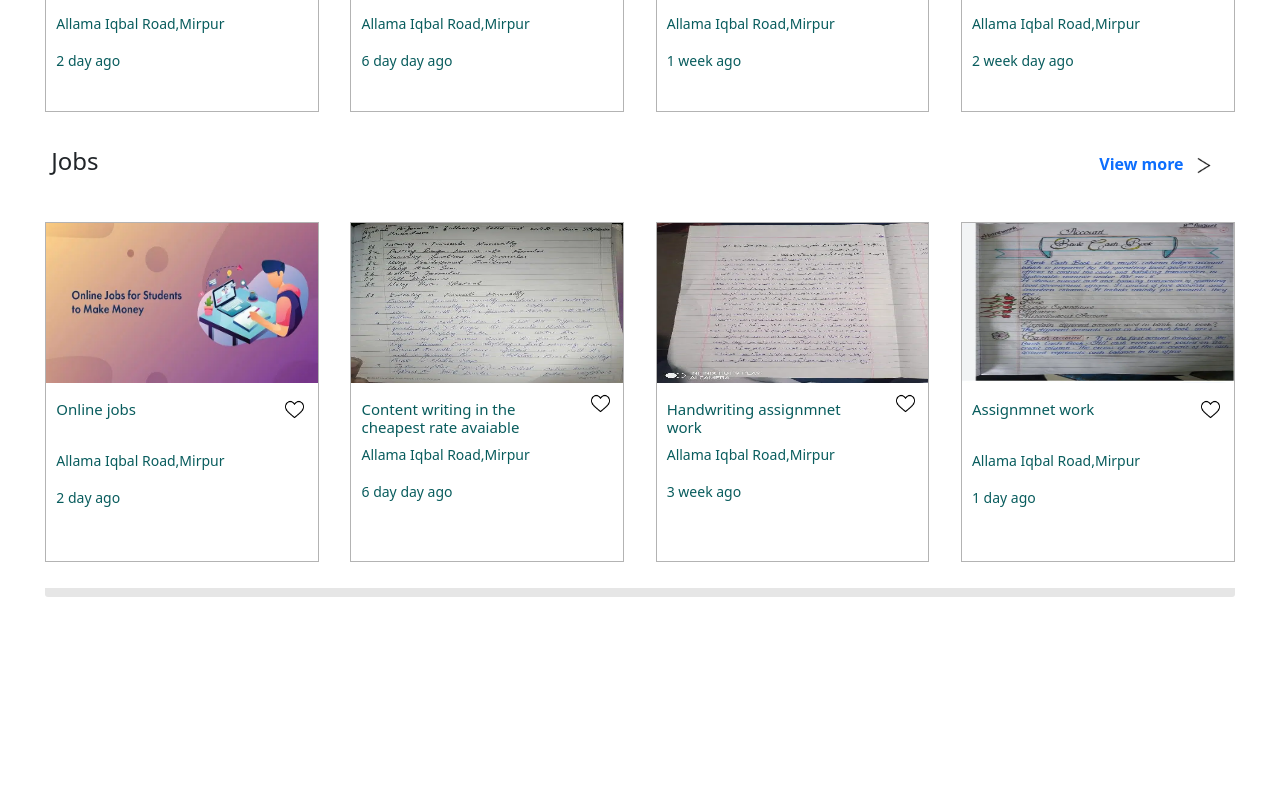
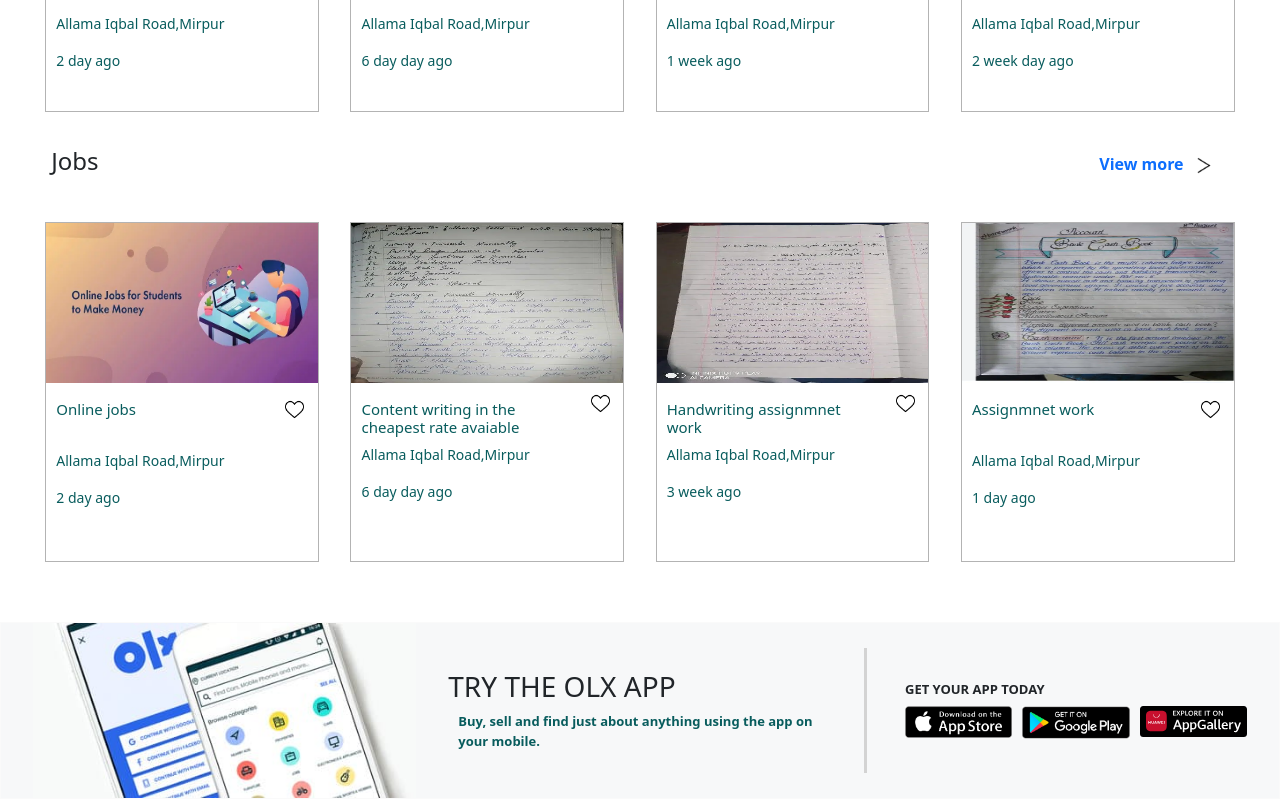
Before and after one commit to Muhammadtalalliaquat/olx-web-page-Ul-design, a plain HTML site: page imdex.html in a window 1280 px wide. Shown: the part 2420-3219 px from the top of the page. Before the commit the page ends 3017 px from the top, so only its background shows below. Drawn offline with nearby package versions, Linux system fonts and the light colour scheme.

Commit message:
create the footer-container

```diff
--- a/imdex.html
+++ b/imdex.html
@@ -459,7 +459,7 @@
   </a>
 </div>
 
-<div class="card-container">
+<div class="card-container borders-bottom">
   <div>
       <img class="card-img" src="images/job-pic1.jpeg" alt="job-pic" />
       <h3>Online jobs</h3>
@@ -493,6 +493,35 @@
 </div>
      <!-- Cards container eneded -->
 
+     <!-- footer box started -->
+
+      <div class="footer-container">
+           <div>
+               <img src="images/footer-img.jpg" class="foot-img" alt="footer-img" />
+           </div>
+           <div class="d-flex flex-column justify-content-center pt-3">
+               <h2 class="fs-3">TRY THE OLX APP</h2>
+               <p class="fw-bold">Buy, sell and find just about anything using
+                the app on your mobile.</p>
+           </div>
+           <div class="foot-box">
+                <h4 class="fw-bold">GET YOUR APP TODAY</h4>
+                <div>
+                <a href="#">
+                   <img src="images/Appstore-img.png" class="footer-img" alt="Appstore-img" />
+                </a>
+                <a  href="#">
+                  <img src="images/googleplay-img.png" class="footer-img" alt="googleplay-img" />
+                </a>
+                <a href="#">
+                  <img src="images/Appgallery-img.svg" class="footer-img" alt="Appgallery-img" />
+                </a>
+              </div>
+           </div>
+      </div>
+
+     <!-- footer box ended -->
+
 
     <script src="https://cdn.jsdelivr.net/npm/bootstrap@5.3.3/dist/js/bootstrap.bundle.min.js" integrity="sha384-YvpcrYf0tY3lHB60NNkmXc5s9fDVZLESaAA55NDzOxhy9GkcIdslK1eN7N6jIeHz" crossorigin="anonymous"></script>
 </body>
--- a/style.css
+++ b/style.css
@@ -371,6 +371,47 @@
     padding-bottom: 5px;
 }
 
+.foot-img{
+    width: 100%;
+}
+.footer-img{
+    width: 100%;
+}
+.footer-container{
+    border: 1px solid #fafafa;
+    background-color: #f7f8f9;
+    margin-top: 25px;
+    display: flex;
+    justify-content: space-evenly;
+}
+.footer-container div{
+    /* border-: 1px solid red;  */
+    width: 30%;
+}
+.fw-bold{
+    font-size: 13px;
+}
+.foot-box{
+    border-left: 3px solid #d3d3d3;
+    padding-left: 3%;
+    margin-top: 25px;
+    margin-bottom: 25px;
+
+    display: flex;
+    flex-direction: column;
+    justify-content: center;
+}
+.footer-container a{
+    width: 100%;
+}
+.foot-box div {
+    /* border: 1px solid red;  */
+    width: 100%;
+    display: flex;
+    gap: 10px;
+}
+
+
 @media only screen and (max-width: 600px) {
     .header{
         display: flex;
@@ -462,6 +503,16 @@
     .card-container div {
         width: 47%;
     }
+
+    .foot-box{
+        display: none;
+    }
+    .footer-container div {
+        width: 100%;
+    }
+    .fs-3{
+        margin-left: 6px;
+    }
 }
 
 
```
Also changed, not shown: images/Appgallery-img.svg (added), images/Appgellery-img.png (added), images/Appstore-img.png (added), images/footer-img.jpg (added), images/googleplay-img.png (added).
